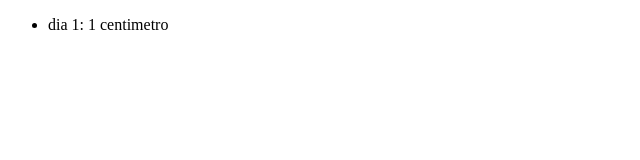
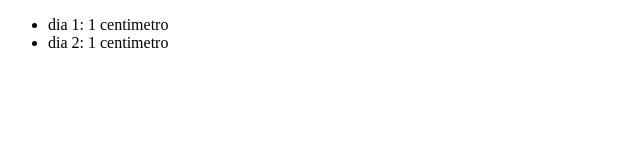
Before and after one commit to bccaldas/repositorio_teste, a plain HTML site: page index.html in a window 1280 px wide. Shown: the whole page, without its empty margins (0-640 px from the left). Drawn offline with Linux system fonts and the light colour scheme.

Commit message:
dia 2 de crescimento da arvore

```diff
--- a/index.html
+++ b/index.html
@@ -10,6 +10,7 @@
     <main>
         <ul>
             <li>dia 1: 1 centimetro</li>
+            <li>dia 2: 1 centimetro</li>
         </ul>
     </main>
 </body>
```
